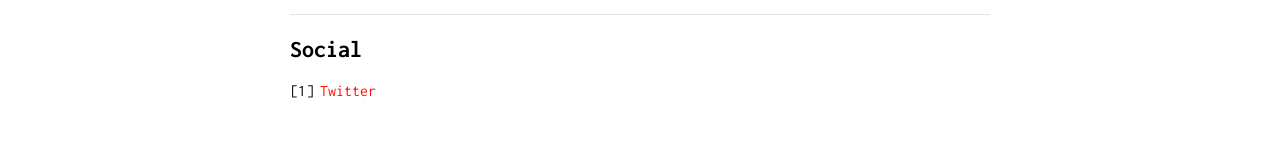
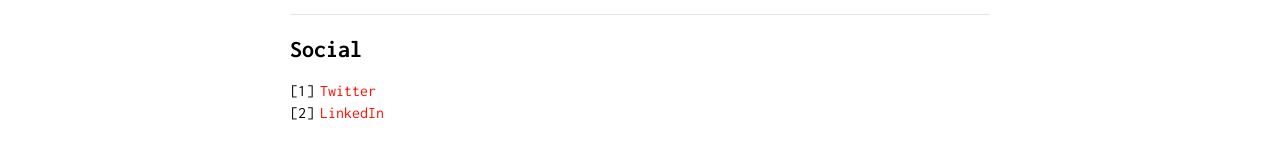
Before and after one commit to Vikramansen/vikramansen.github.io, a Jekyll site: the page built from contact.md, in a window 1280 px wide. Shown: the part 145-304 px from the top of the page. Built offline with Jekyll 4.4.1, drawn with Linux system fonts in a browser that asks for light colours.

Commit message:
Update contact.md

```diff
--- a/contact.md
+++ b/contact.md
@@ -12,3 +12,4 @@ is_contact: true
 ## Social
 
 1. [Twitter](https://twitter.com/thisisvikraman)
+2. [LinkedIn](https://www.linkedin.com/in/vikraman-sen-90a0a5102/)
```
